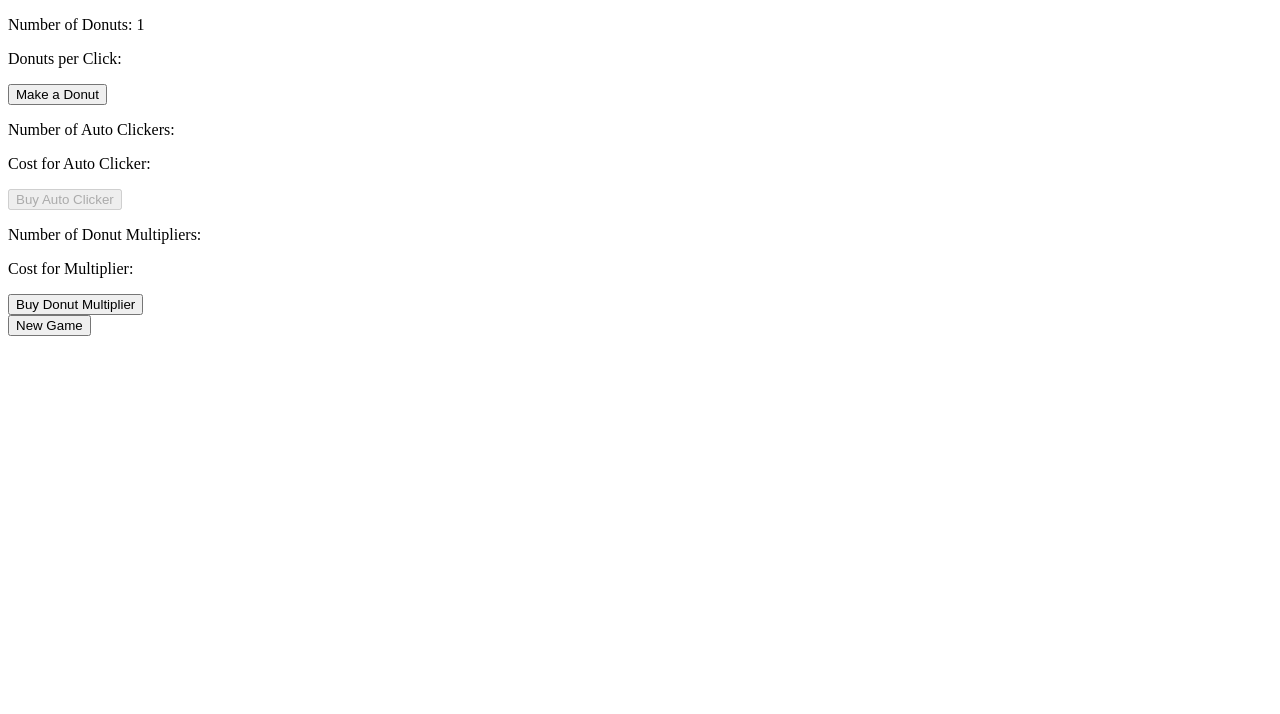
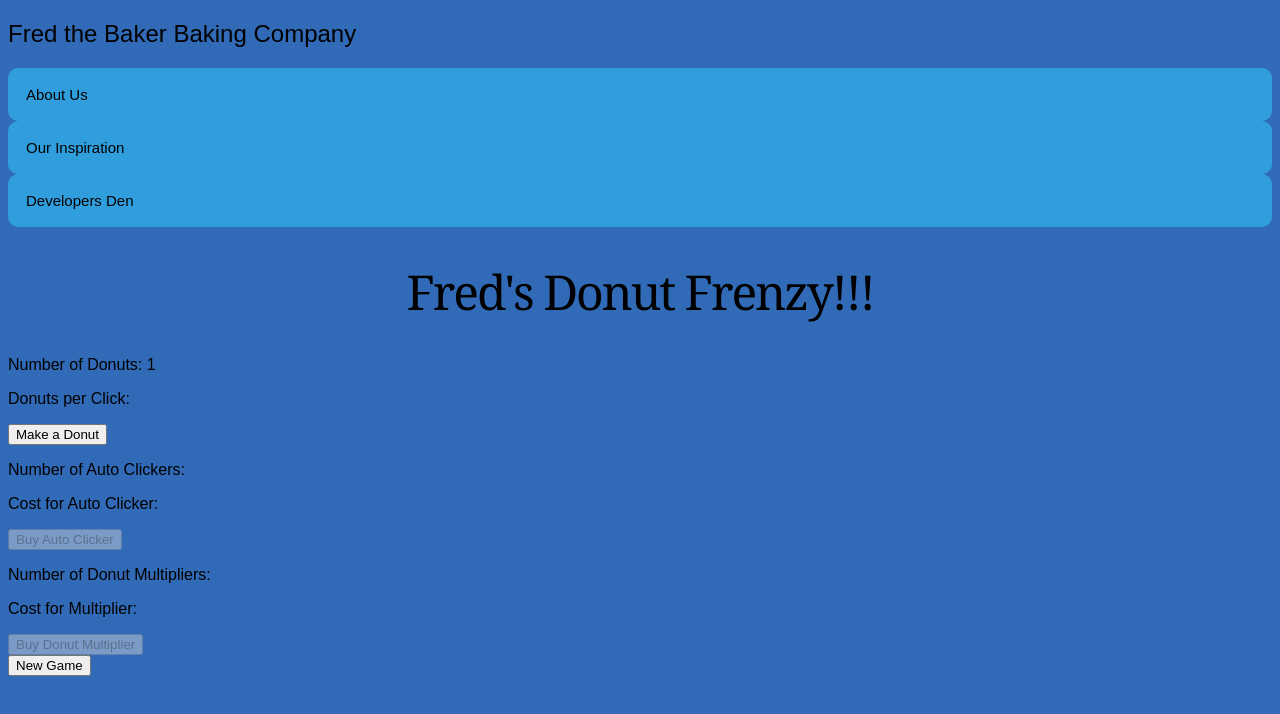
Before and after one commit to 2021-Spring-Part-Time/donut-clicker-MirandaPerry1982, a website built with Parcel: page index.html in a window 1280 px wide. Both pictures are taken after a click on the button "Make a Donut". Built offline with nearby package versions, Linux system fonts and the light colour scheme.

Commit message:
working on css

```diff
--- a/DonutMaker.js
+++ b/DonutMaker.js
@@ -5,14 +5,20 @@ class DonutMaker {
     this.numDonutMultipliers = numDonutMultipliers;
     this.autoClickCost = autoClickCost;
     this.multiplierCost = multiplierCost;
+    this.donutsPerClick = donutsPerClick;
   }
 
   addDonut(){
-    this.numDonuts++;
-    if(this.numDonuts >= 100){
+    this.numDonuts += this.getDonutsPerClick();
+
+    if(this.numDonuts >= this.autoClickCost){
       autoClickBtn.removeAttribute('disabled');
     } else {
         autoClickBtn.setAttribute('disabled', 'disabled');
+    }if(this.numDonuts >= this.multiplierCost){
+      multiplierBtn.removeAttribute('disabled');
+    } else {
+      multiplierBtn.setAttribute('disabled', 'disabled');
     }
 
   }
@@ -22,12 +28,13 @@ class DonutMaker {
       this.numAutoClickers++;
       this.numDonuts -= 100;
       this.autoClickCost = Math.round(this.autoClickCost * 1.1);
+
     }
   }
 
   activateAutoClickers() {
-    if (this.numAutoClickers > 0) {
-      this.numDonuts += this.numAutoClickers * 1;
+    for (let i = 0; i < this.numAutoClickers; i++) {
+      this.addDonut();
 
     }
   }
@@ -37,8 +44,14 @@ class DonutMaker {
       this.numDonutMultipliers++;
       this.numDonuts -= 10;
       this.multiplierCost = Math.round(this.multiplierCost * 1.1);
-      this.numDonuts = Math.pow(1.2, this.numDonutMultipliers);
+
     }
+
+  }
+
+  getDonutsPerClick (){
+    return Math.pow(1.2, this.numDonutMultipliers);
+
   }
 
   reset(){
--- a/donut-maker-app.js
+++ b/donut-maker-app.js
@@ -1,6 +1,7 @@
 import DonutMaker from './DonutMaker.js';
 
 const myDonutMaker = new DonutMaker(0,0,0,100,10);
+
 const donutBtn = document.getElementById("donutBtn");
 donutBtn.addEventListener(
     'click', () => {
@@ -31,6 +32,7 @@ donutBtn.addEventListener(
         myDonutMaker.addDonutMultiplier();
         document.getElementById('multiplierCount').innerHTML = "Number of Multipliers: " + myDonutMaker.numDonutMultipliers;
         document.getElementById('multiplierCost').innerHTML = "Cost of Multiplier: " + myDonutMaker.multiplierCost;
+        document.getElementById('donutsPerClick').innerHTML = "Donuts per Click: " + myDonutMaker.getDonutsPerClick();
         console.log(myDonutMaker.numDonutMultipliers)
 
     })
@@ -40,3 +42,18 @@ donutBtn.addEventListener(
         myDonutMaker.reset();
 
     })
+
+    var coll = document.getElementsByClassName("collapsible");
+var i;
+
+for (i = 0; i < coll.length; i++) {
+  coll[i].addEventListener("click", function() {
+    this.classList.toggle("active");
+    var content = this.nextElementSibling;
+    if (content.style.maxHeight){
+      content.style.maxHeight = null;
+    } else {
+      content.style.maxHeight = content.scrollHeight + "px";
+    }
+  });
+}
--- a/index.html
+++ b/index.html
@@ -1,31 +1,68 @@
 <!DOCTYPE html>
 <html lang="en">
+
 <head>
   <meta charset="UTF-8" />
   <meta http-equiv="X-UA-Compatible" content="IE=edge" />
   <meta name="viewport" content="width=device-width, initial-scale=1.0" />
+  <link rel="stylesheet" href="style.css">
   <title>Donut Clicker</title>
 </head>
+
+<div class="all-content">
+<header class ="header">
+  <h2>Fred the Baker Baking Company</h2>
+  <nav>
+      <button type="button" class="collapsible">About Us</button>
+      <div class="content">
+        <p>Lorem ipsum dolor sit amet consectetur adipisicing elit. Excepturi, fugit saepe?
+          Accusantium exercitationem distinctio explicabo delectus omnis, veniam maiores eos minima pariatur
+          fuga libero. Commodi provident aliquid magnam exercitationem eos.</p>
+    </div>
+
+    <button type="button" class="collapsible">Our Inspiration</button>
+      <div class="content">
+        <p>Lorem ipsum dolor sit amet consectetur adipisicing elit. Excepturi, fugit saepe?
+          Accusantium exercitationem distinctio explicabo delectus omnis, veniam maiores eos minima pariatur
+          fuga libero. Commodi provident aliquid magnam exercitationem eos.</p>
+    </div>
+
+    <button type="button" class="collapsible">Developers Den</button>
+      <div class="content">
+        <p>Lorem ipsum dolor sit amet consectetur adipisicing elit. Excepturi, fugit saepe?
+          Accusantium exercitationem distinctio explicabo delectus omnis, veniam maiores eos minima pariatur
+          fuga libero. Commodi provident aliquid magnam exercitationem eos.</p>
+    </div>
+
+  </nav>
+  <h1>Fred's Donut Frenzy!!!</h1>
+</header>
+
 <main id="main">
+
   <body>
     <div id="container1">
       <div class="container2">
-    <p><span id="donutCount">Number of Donuts:</span></p>
-    <p><span id="donutsPerClick">Donuts per Click: </span> </p>
+        <p class="num-donut-para"><span id="donutCount">Number of Donuts:</span></p>
+        <p class="donut-click-para"><span id="donutsPerClick">Donuts per Click: </span> </p>
         <button id="donutBtn">Make a Donut</button>
       </div>
-  <div>
-    <p><span id= "autoCount"> Number of Auto Clickers: </span></p>
+
+      <div class ="container3">
+        <p><span id="autoCount"> Number of Auto Clickers: </span></p>
         <p><span id="autoClickCost">Cost for Auto Clicker: </span></p>
-    <button id="autoClickBtn" disabled ="disabled" >Buy Auto Clicker</button>
+        <button id="autoClickBtn" disabled="disabled">Buy Auto Clicker</button>
       </div>
-  <div>
+
+      <div class ="container4">
         <p><span id="multiplierCount">Number of Donut Multipliers: </span></p>
         <p><span id="multiplierCost">Cost for Multiplier: </span></p>
-    <button id="multiplierBtn">Buy Donut Multiplier</button>
+        <button id="multiplierBtn" disabled="disabled">Buy Donut Multiplier</button>
       </div>
+
       <div>
         <button id="resetBtn">New Game</button>
+      </div>
     </div>
   </div>
 
@@ -34,4 +71,5 @@
     <script src="./donut-maker-app.js"></script>
   </body>
 </main>
+
 </html>
--- /dev/null
+++ b/style.css
@@ -0,0 +1,42 @@
+*{
+    font-family: sans-serif;
+    font-weight: 400;
+}
+
+body{
+   background-color: rgb(49, 106, 182);
+}
+
+h1 {
+    text-align: center;
+    font-family: Georgia, sans-serif;
+  font-size: 3em;
+  letter-spacing: -2px;
+}
+
+
+
+.collapsible {
+    background-color:rgb(48, 158, 221);
+    color:black;
+    cursor: pointer;
+    padding: 18px;
+    width: 100%;
+    border: none;
+    text-align: left;
+    outline: none;
+    font-size: 15px;
+    border-radius: 10px;
+  }
+
+  .active, .collapsible:hover {
+    background-color:rgb(122, 35, 108)
+  }
+
+  .content {
+    padding: 0 18px;
+    background-color: white;
+    max-height: 0;
+    overflow: hidden;
+    transition: max-height 0.2s ease-out;
+  }
```
Also changed, not shown: images/donut-pic.jpg (added). Lines whose indentation alone changed are shown as unchanged.
